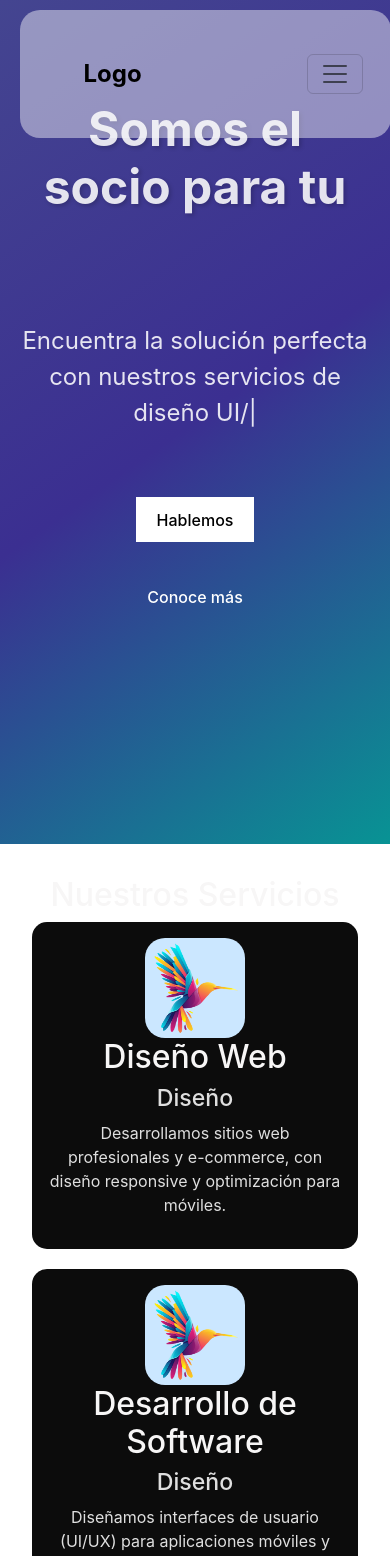
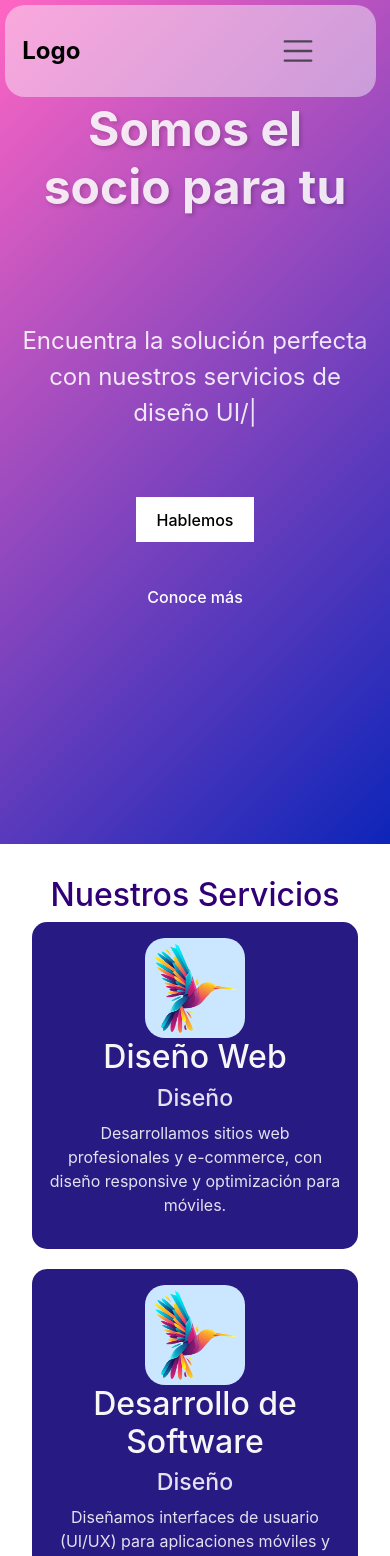
Before and after one commit to VE-logic/landing, a React (Vite) app in the folder Ve-logic/: page / in a window 390 px wide. Shown: the top 1556 px of the page. Built offline with nearby package versions, Linux system fonts and the light colour scheme.

Commit message:
actualizando

```diff
--- a/Ve-logic/src/Components/Header/Header.css
+++ b/Ve-logic/src/Components/Header/Header.css
@@ -37,8 +37,11 @@
 @media screen and (max-width: 768px){
     .header {
         display: grid;
-        grid-template-columns: repeat(2, 1fr);
-        margin: 10px 20px;
+        grid-template-columns: 1fr 3fr;
+        justify-content: center;
+        align-items: center;
+        padding: 0px 0;
+        margin: 5px;
     }
 
     .social-media{
--- a/Ve-logic/src/Components/Nav/Nav.css
+++ b/Ve-logic/src/Components/Nav/Nav.css
@@ -13,8 +13,10 @@
 
 .menus a {
     text-decoration: none;
-    color: rgb(1, 1, 1);
+    color: #310077;
     padding: 8px 15px;
+    font-weight: 500;
+    font-size: larger;
     transition: background-color 0.3s ease;
 }
 
--- a/Ve-logic/src/Components/Nav/NavMobile.css
+++ b/Ve-logic/src/Components/Nav/NavMobile.css
@@ -53,8 +53,28 @@
     /* Altura suficiente para los elementos del submenú */
 }
 
-@media (max-width: 768px) {
-    .nav-mobile {
-        display: block;
-    }
+.buttonHamburg{
+    margin-right: 20px;
+    cursor:pointer;
+    font-size: 24px;
+    color: #ffffff;
+    background: none;
+    border: none;
+    transition: color 0.2s;
 }
+
+.buttonHamburg:hover{
+    color: tranparent;
+    border:none !important;
+}
+
+.navbar-toggler:focus{
+    text-decoration:none;
+    outline: none;
+    border:none;
+    box-shadow:none;
+
+}
+/* #offcanvasNavbar{
+    background-color: aqua; este es el desplegable de bootstrap
+} */
--- a/Ve-logic/src/Components/Nav/NavMobile.jsx
+++ b/Ve-logic/src/Components/Nav/NavMobile.jsx
@@ -1,6 +1,7 @@
 // import Button from 'react-bootstrap/Button';
 import Container from 'react-bootstrap/Container';
 import { useState } from 'react';
+import './NavMobile.css';
 // import Form from 'react-bootstrap/Form';
 import Nav from 'react-bootstrap/Nav';
 import Navbar from 'react-bootstrap/Navbar';
@@ -27,7 +28,7 @@ function NavMobile() {
                 <Navbar key={expand} expand={expand} className="bg-body-transparent m-3">
                     <Container fluid>
                         <Navbar.Brand href="#"></Navbar.Brand>
-                        <Navbar.Toggle aria-controls="offcanvasNavbar" onClick={handleToggleOffcanvas} />
+                        <Navbar.Toggle className='buttonHamburg' aria-controls="offcanvasNavbar" onClick={handleToggleOffcanvas} />
                         <Navbar.Offcanvas
                             id="offcanvasNavbar"
                             aria-labelledby="offcanvasNavbarLabel"
--- a/Ve-logic/src/Components/Proyectos/ProyectoIndividual/ProyectoIndividual.css
+++ b/Ve-logic/src/Components/Proyectos/ProyectoIndividual/ProyectoIndividual.css
@@ -1,10 +1,10 @@
-.proyecto-card{
+/* .proyecto-card{
     background-color: rgb(12, 12, 12);
     padding:1rem;
     border-radius:15px;
     margin-bottom: 20px;
 
-}
+} */
 
 .proyecto-imagen{
     width:100px;
--- a/Ve-logic/src/Components/Servicios/SeccionServicio/SeccionServicios.css
+++ b/Ve-logic/src/Components/Servicios/SeccionServicio/SeccionServicios.css
@@ -2,7 +2,7 @@
     padding:2rem;
     text-align: center;
 }
-.servicios h2{
-    color: rgb(247, 246, 246);
+.servicios .SeccionServicios{
+    color: #310077 ;
     font-size: 2rem;
 }
--- a/Ve-logic/src/Components/Servicios/SeccionServicio/SeccionServicios.jsx
+++ b/Ve-logic/src/Components/Servicios/SeccionServicio/SeccionServicios.jsx
@@ -30,7 +30,7 @@ const SeccionServicios =() => {
 
   return (
     <section className="servicios">
-      <h2>Nuestros Servicios</h2>
+      <h2 className='SeccionServicios'>Nuestros Servicios</h2>
       <div className="servicios-grid">
         {servicio.map(servicio => (
           <ServicioIndividual
--- a/Ve-logic/src/Components/Servicios/ServicioIndividual/ServicioIndividual.css
+++ b/Ve-logic/src/Components/Servicios/ServicioIndividual/ServicioIndividual.css
@@ -1,12 +1,12 @@
 
 
-.servicio-card{
+/* .servicio-card{
     background-color: rgb(12, 12, 12);
     padding:1rem;
     border-radius:15px;
     margin-bottom: 20px;
 
-}
+} */
 
 .servicio-imagen{
     width:100px;
--- a/Ve-logic/src/Components/Servicios/ServicioIndividual/ServicioIndividual.jsx
+++ b/Ve-logic/src/Components/Servicios/ServicioIndividual/ServicioIndividual.jsx
@@ -1,5 +1,6 @@
 import PropTypes from 'prop-types';
 import './ServicioIndividual.css'
+
 
 
 const ServicioIndividual = ({titulo, subtitulo, imagen, descripcion}) => {
--- a/Ve-logic/src/main.css
+++ b/Ve-logic/src/main.css
@@ -18,7 +18,7 @@
   --button-background:#ffffff;
   --primary-color: #3b2f91;
   --secondary-color: #089394;
-  --background: linear-gradient(145deg, #444590, #3b2f91, #089394);
+  --background: linear-gradient(135deg, #fd65c3 1%, #0D25B9 100%);
   --background-hover: linear-gradient(105deg, #282956, #3b2f91, #089394);
   --text-color: #1c1c1c;
 
@@ -85,15 +85,22 @@ button {
 
 button:hover {
   border-color: #ffffff;
-  background:var(--background-hover);
+  background:var(--secondary-color);
   transform: scale(1.03);
   color: white;
 }
+.servicio-card, .proyecto-card
+{
+  background-color: rgb(40, 26, 131);
+  padding: 1rem;
+  border-radius: 15px;
+  margin-bottom: 20px;
+}
 
-button:focus,
+/* button:focus,
 button:focus-visible {
   outline: 4px auto -webkit-focus-ring-color;
-}
+} */
 
 /* @media (prefers-color-scheme: light) {
   :root {
```
